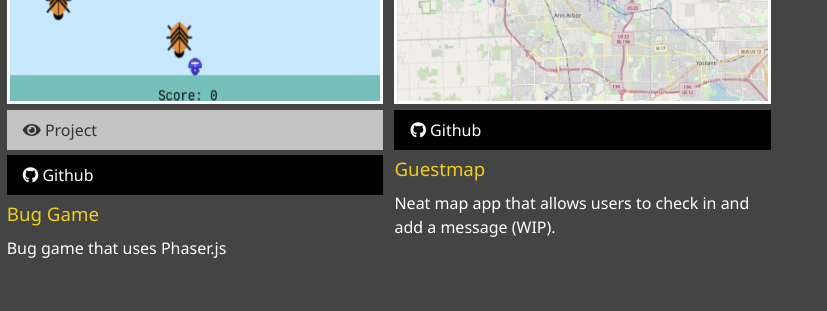
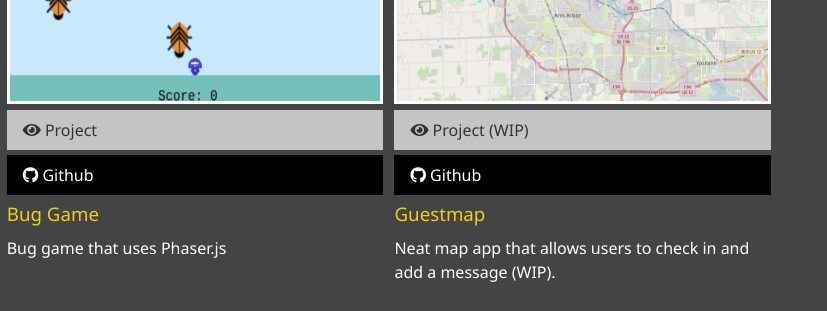
Before and after one commit to krissteinort/krissteinort.com, a plain HTML site: page work.html in a window 1280 px wide. Shown: the part 518-829 px from the top of the page, 453-1280 px from the left. Drawn offline with Linux system fonts and the light colour scheme.

Commit message:
fixes lack of project button

```diff
--- a/work.html
+++ b/work.html
@@ -86,6 +86,7 @@
       </div>
       <div class="item">
         <a href="https://github.com/krissteinort/guestmap"><img src="img/projects/guestmap.png" alt="Project" /> </a>
+        <a href="https://github.com/krissteinort/guestmap" class="btn-light"> <i class="fas fa-eye"></i> Project (WIP)</a>
         <a href="https://github.com/krissteinort/guestmap" class="btn-dark"> <i class="fab fa-github"></i> Github</a>
         <h3 class="project-heading">Guestmap</h3>
         <p style="margin-left: 0.5rem; margin-top: 8px">Neat map app that allows users to check in and add a message (WIP).</p>
```
